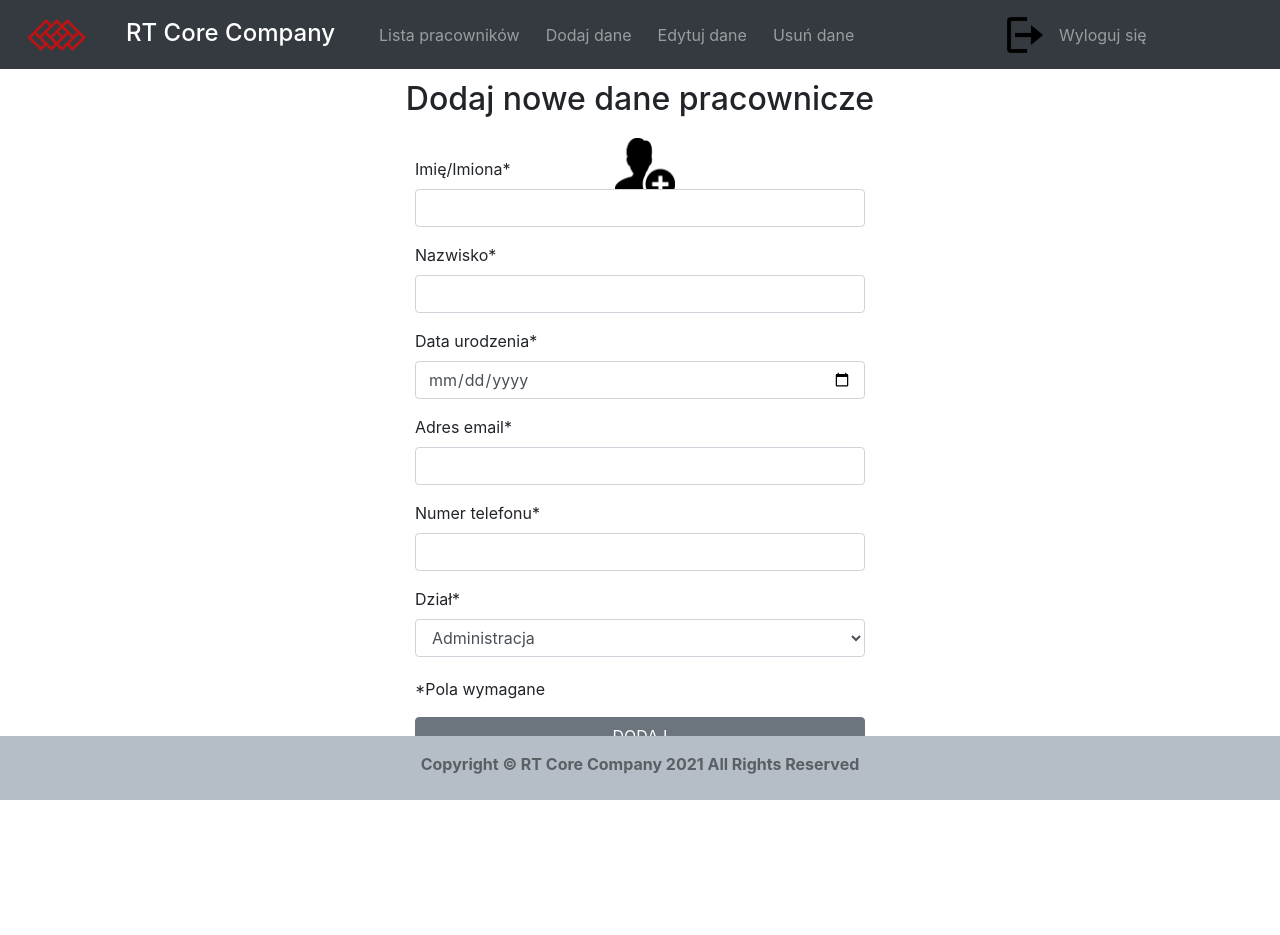
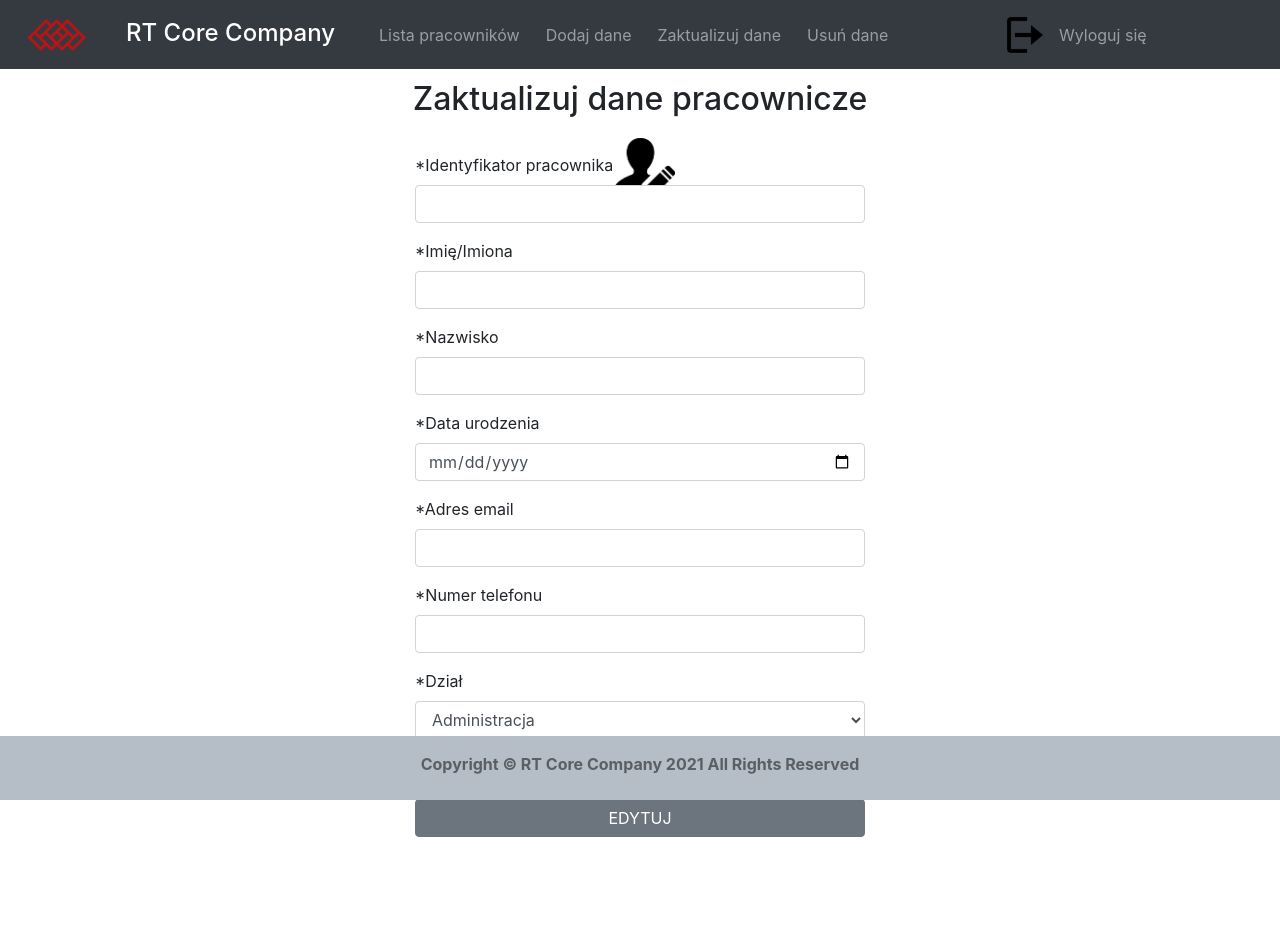
Before and after one commit to KarolinaLewinska/PHP_CRUD_website, a PHP site: page /edit.php in a window 1280 px wide. Before the commit the page ends 800 px from the top, so only its background shows below. Run offline with PHP 8.4, Linux system fonts and the light colour scheme; the visitor is signed in with stand-in values (Sample User, id 1).

Commit message:
edit.php update

```diff
--- a/RT Core Company/db/addData.php
+++ b/RT Core Company/db/addData.php
@@ -1,7 +1,7 @@
 <?php
      include_once "dbConnection.php";
 
-     if (isset($_POST["dodaj"])) {
+     if (isset($_POST["add"])) {
           $name = $_POST["name"];
           $surname = $_POST["surname"];
           $birthDate = $_POST["birthDate"];
--- a/RT Core Company/db/editData.php
+++ b/RT Core Company/db/editData.php
@@ -1,7 +1,7 @@
 <?php
     include_once "dbConnection.php";
 
-    if (isset($_POST["edytuj"])) {
+    if (isset($_POST["edit"])) {
         $id = $_POST["id"];
         $name = $_POST["name"];
         $surname = $_POST["surname"];
--- a/RT Core Company/delete.php
+++ b/RT Core Company/delete.php
@@ -42,7 +42,7 @@
                 </ul>
                 <ul class="navbar-nav pt-0" style="margin-right:10px;">
                     <li class="nav-item">
-                        <a class="nav-link" href="edit.php">Edytuj dane</a>
+                        <a class="nav-link" href="edit.php">Zaktualizuj dane</a>
                     </li>
                 </ul>
                 <ul class="navbar-nav pt-0" style="margin-right:10px;">
--- a/RT Core Company/edit.php
+++ b/RT Core Company/edit.php
@@ -1,5 +1,6 @@
 <?php
   session_start();
+  include "security/ipSecurity.php";
 
 	if (!isset($_SESSION['logged_in'])) {
 	  header('Location: authentication/login.php');
@@ -7,16 +8,13 @@
   }
   ini_set("session.gc_maxlifetime", 60 * 60 * 12);
 ?>
-<?php
-    include "security/ipSecurity.php";
-?>
 <!DOCTYPE html>
 <html>
   <head>
     <meta charset="UTF-8">
     <meta name="viewport" content="width=device-width, initial-scale=1.0">
     <link rel="stylesheet" href="https://maxcdn.bootstrapcdn.com/bootstrap/4.5.2/css/bootstrap.min.css">
-    <title>Dodaj dane</title>
+    <title>Edycja danych</title>
     </head>
   <body>
     <div>
@@ -43,7 +41,7 @@
         </ul>
         <ul class="navbar-nav pt-0" style="margin-right: 10px;">
             <li class="nav-item">
-                <a class="nav-link" href="edit.php">Edytuj dane</a>
+                <a class="nav-link" href="edit.php">Zaktualizuj dane</a>
             </li>
         </ul>
         <ul class="navbar-nav pt-0" style="margin-right: 10px;">
@@ -68,23 +66,31 @@
       </nav>
     </div>
     <div>
-      <h2 class="text-center" style="margin-top: 80px; margin-bottom: 20px;">Dodaj nowe dane pracownicze</h2>
+      <h2 class="text-center" style="margin-top: 80px; margin-bottom: 20px;">Zaktualizuj dane pracownicze</h2>
     </div>
     <div class="mx-auto" style="width: 50px;">
-      <img src="images/addUser.png" alt="addUser" style="width: 60px;">
+      <img src="images/editUser.png" alt="addUser" style="width: 60px;">
     </div>
-      <div style="left: 50%; top: 60%; position: absolute; transform: translate(-50%, -50%);">
-        <form class="form-horizontal" action="db/addData.php" method="POST">
+      <div style="left: 50%; top: 68%; position: absolute; transform: translate(-50%, -50%);">
+        <form class="form-horizontal" action="db/editData.php" method="POST">
           <div class="form-group">
-            <label class="control-label" for="name">Imię/Imiona*</label>
-            <div style="width:450px;">
+            <label class="control-label" for="id">*Identyfikator pracownika</label>
+            <div style="width: 450px;">
+              <input type="text" class="form-control " name="id"
+              required pattern="(\d+)"
+              title="Identyfikator może składać się tylko z cyfr">
+            </div>
+          </div>
+          <div class="form-group">
+            <label class="control-label" for="name">*Imię/Imiona</label>
+            <div style="width: 450px;">
               <input type="text" class="form-control" name="name"
               required pattern="([A-ZŻŹĆĄŚĘŁÓŃ]{1}[a-zżźćńółęąś]+ ?[A-ZŻŹĆĄŚĘŁÓŃ]?[a-zżźćńółęąś]*)"
               title="Imię musi zaczynać się dużą literą i posiadać minimum dwa znaki">
             </div>
           </div>
           <div class="form-group">
-            <label class="control-label" for="surname">Nazwisko*</label>
+            <label class="control-label" for="surname">*Nazwisko</label>
             <div style="width: 450px;">
               <input type="text" class="form-control" name="surname"
               required pattern="([A-ZŻŹĆĄŚĘŁÓŃ]{1}[a-zżźćńółęąś]+[ \-]?[A-ZŻŹĆĄŚĘŁÓŃa-zżźćńółęąś]?[a-zżźćńółęąś]*)"
@@ -92,14 +98,14 @@
             </div>
           </div>
           <div class="form-group">
-            <label class="control-label" for="birthDate">Data urodzenia*</label>
+            <label class="control-label" for="birthDate">*Data urodzenia</label>
             <div style="width: 450px;">
               <input type="date" class="form-control" name="birthDate"
               required min="1899-01-01" max="2003-12-31">
             </div>
           </div>
           <div class="form-group">
-            <label class="control-label" for="email">Adres email*</label>
+            <label class="control-label" for="email">*Adres email</label>
             <div style="width: 450px;">
               <input type="text" class="form-control" name="email"
               required pattern="([a-z0-9!#$%&'\*\\\\+\\/=?^`{}|]{1}[a-z0-9!#$%&'\*\.\\\+\-\/=?^_`{}|]+@[a-z0-9.-]+\.[a-z]{2,4}$)"
@@ -107,7 +113,7 @@
             </div>
           </div>
           <div class="form-group">
-            <label class="control-label" for="number">Numer telefonu*</label>
+            <label class="control-label" for="number">*Numer telefonu</label>
             <div style="width: 450px;">
               <input type="text" class="form-control" name="number"
               required pattern="\d{9}"
@@ -115,7 +121,7 @@
             </div>
           </div>
           <div style="width: 450px; margin-bottom: 20px;">
-            <label for="department">Dział*</label>
+            <label for="department">*Dział</label>
             <select class="form-control" name="department">
               <option>Administracja</option>
               <option>Biuro Rachunkowe</option>
@@ -129,7 +135,7 @@
           </div>
           <div><p>*Pola wymagane</p></div>
           <div class="form-group mb-5">
-              <button style="width: 450px;" type="submit" class="btn btn-secondary" name="dodaj" value="dodaj">DODAJ</button>
+              <button style="width: 450px; margin-bottom:50px;" type="submit" class="btn btn-secondary" name="edit" value="edit">EDYTUJ</button>
           </div>
         </form>
       </div>
--- a/RT Core Company/employees.php
+++ b/RT Core Company/employees.php
@@ -42,7 +42,7 @@
                 </ul>
                 <ul class="navbar-nav pt-0" style="margin-right: 10px;">
                     <li class="nav-item">
-                        <a class="nav-link" href="edit.php">Edytuj dane</a>
+                        <a class="nav-link" href="edit.php">Zaktualizuj dane</a>
                     </li>
                 </ul>
                 <ul class="navbar-nav pt-0" style="margin-right: 10px;">
```
Also changed, not shown: RT Core Company/add.php (+9 -9 lines).
